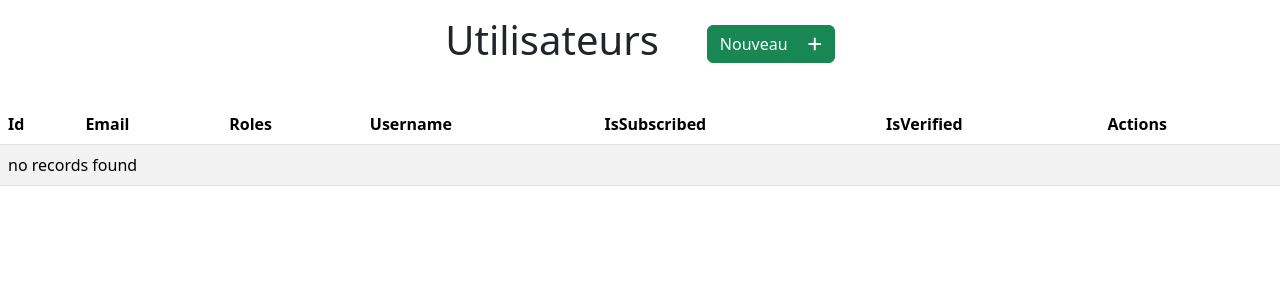
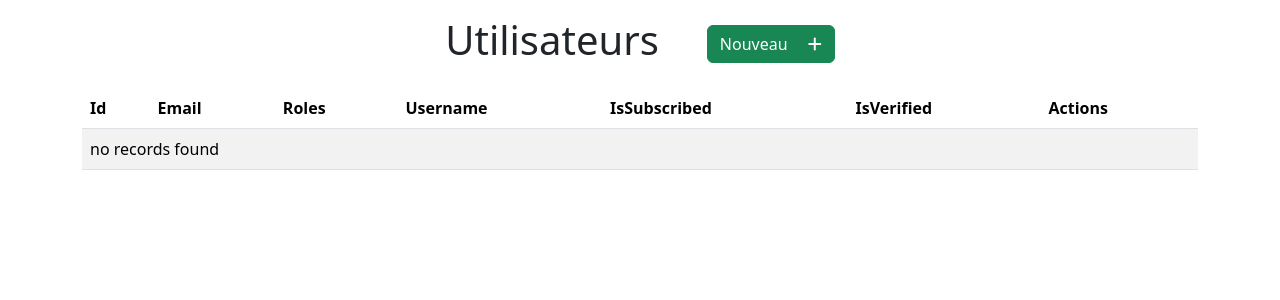
Before and after one commit to VincentSureau/my-recipes, a Symfony app: template templates/user/index.html.twig in a window 1280 px wide. Shown: the top 300 px of the page. Run offline with Twig, Linux system fonts and the light colour scheme; the template is opened without the code that fills it, so the values that code supplies are empty; some libraries are stand-ins or nearby versions.

Commit message:
maj table

```diff
--- a/templates/user/index.html.twig
+++ b/templates/user/index.html.twig
@@ -9,7 +9,6 @@
             <i class="fa-solid fa-plus ms-3"></i>
         </a>
     </div>
-    <table class="table">
     <div class="table-responsive container">
     <table class="table table-striped">
         <thead>
```
